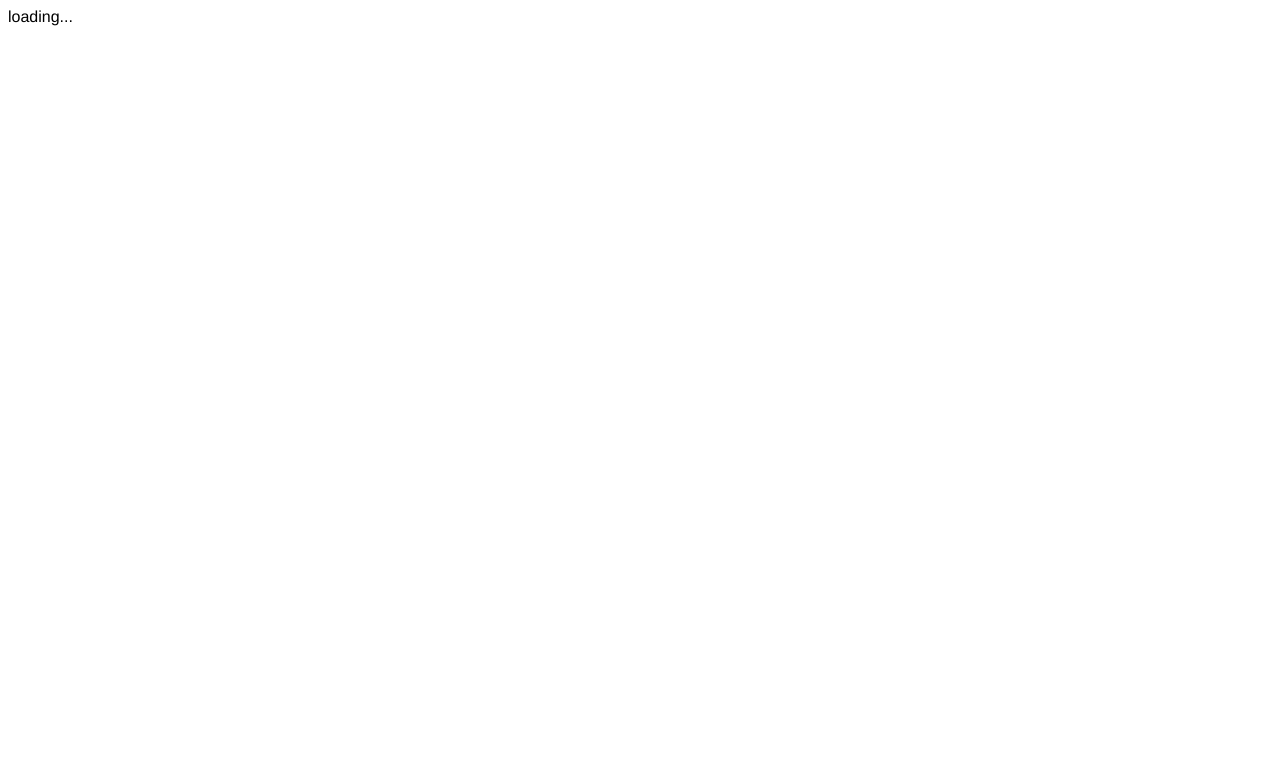
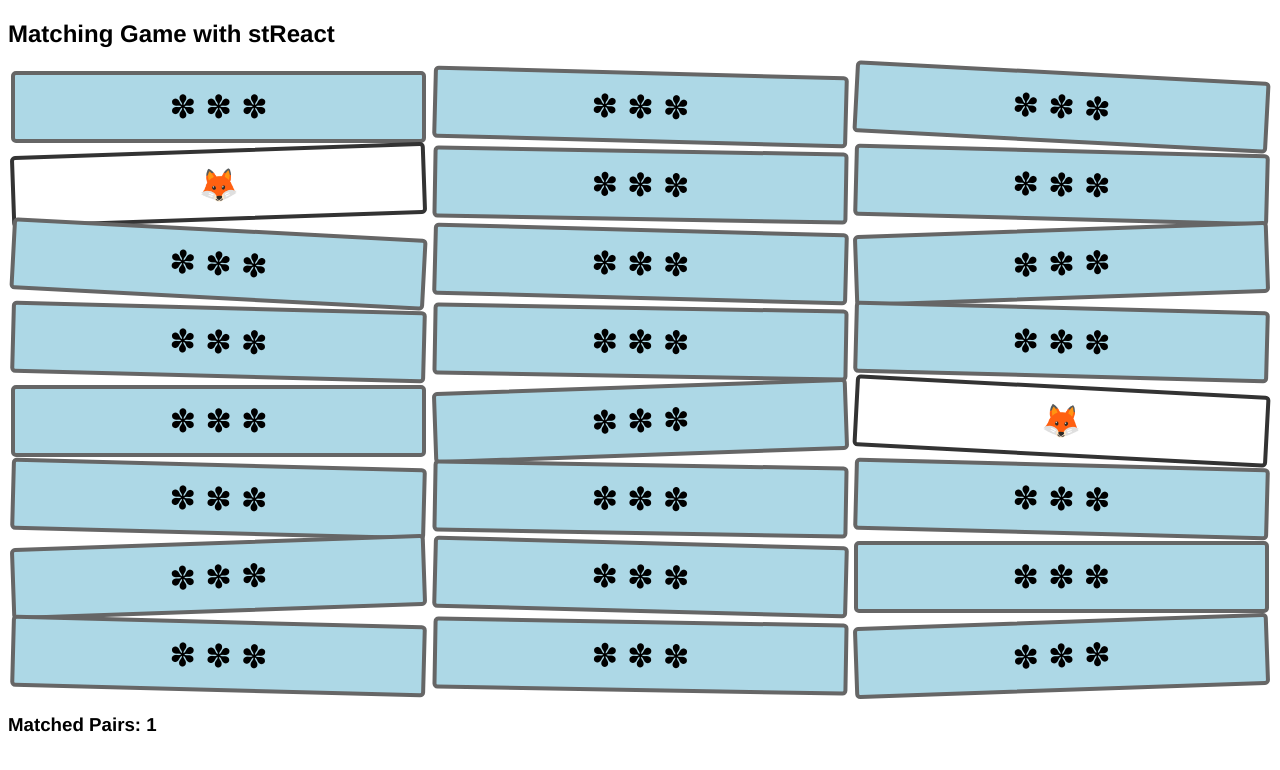
Before and after one commit to dinocarl/streact, a website built with webpack: page src/index.html in a window 1280 px wide. Built offline with nearby package versions, Linux system fonts and the light colour scheme.

Commit message:
Rendering initial app state

```diff
--- a/src/css/app.css
+++ b/src/css/app.css
@@ -1,3 +1,42 @@
 #app {
   font-family: Helvetica, Arial, sans-serif;
 }
+.cards {
+  margin: 0;
+  padding: 0;
+  display: flex;
+  flex-flow: row wrap;
+}
+.card {
+  flex: 1 0 auto;
+  list-style-type: none;
+  width: 30%;
+  line-height: 2em;
+  margin: .1em;
+  font-size: 2em;
+  text-align: center;
+  cursor: pointer;
+  border-radius: 5px;
+  border-style: solid;
+  border-width: 4px;
+}
+.card:nth-child(even){
+  transform: rotate(1.5deg);
+}
+.card:nth-child(4n-1){
+  transform: rotate(3deg);
+}
+.card:nth-child(5n-1){
+  transform: rotate(-2deg);
+}
+.card:nth-child(6n-1){
+  transform: rotate(1deg);
+}
+.card.u {
+  background-color: #fff;
+  border-color: #333;
+}
+.card.d {
+  background-color: lightblue;
+  border-color: #666;
+}
--- a/src/js/app.js
+++ b/src/js/app.js
@@ -1,3 +1,12 @@
 import '../css/app.css';
+import initialData from './data';
+import { Store, render } from './framework';
+import { html } from './components';
 
-console.log("It's working!");
+const appState = new Store('app', initialData);
+
+render(
+  document.getElementById('app'),
+  html,
+  appState.currentState()
+);
--- /dev/null
+++ b/src/js/data.js
@@ -0,0 +1,20 @@
+// Default Data
+
+export default {
+  title: 'Matching Game with stReact',
+  cards: [
+    {val: '💀', dir: 'd'}, {val: '🦄', dir: 'd'}, {val: '💖', dir: 'd'},
+    {val: '🦊', dir: 'u'}, {val: '😎', dir: 'd'}, {val: '😄', dir: 'd'},
+    {val: '🦇', dir: 'd'}, {val: '😱', dir: 'd'}, {val: '😬', dir: 'd'},
+    {val: '🍧', dir: 'd'}, {val: '👻', dir: 'd'}, {val: '🐨', dir: 'd'},
+    {val: '😬', dir: 'd'}, {val: '😎', dir: 'd'}, {val: '🦊', dir: 'u'},
+    {val: '👻', dir: 'd'}, {val: '💀', dir: 'd'}, {val: '🍧', dir: 'd'},
+    {val: '🐨', dir: 'd'}, {val: '🦄', dir: 'd'}, {val: '💖', dir: 'd'},
+    {val: '😄', dir: 'd'}, {val: '😱', dir: 'd'}, {val: '🦇', dir: 'd'},
+  ],
+  matched: [3, 14],
+  attempt: [],
+  mode: 'play',
+  correctLabel: 'Matched Pairs:',
+  numCorrect: 1
+};
```
